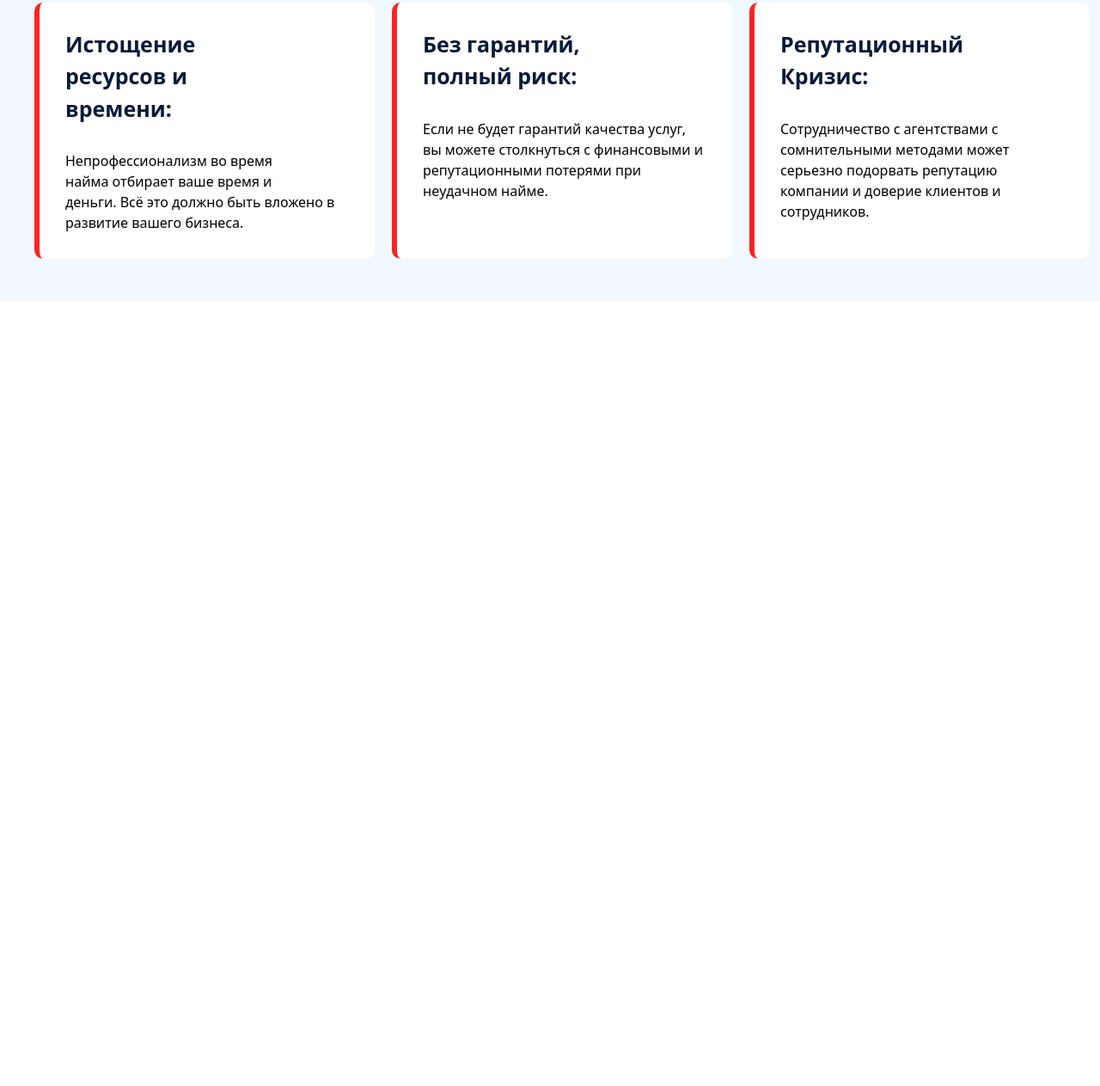
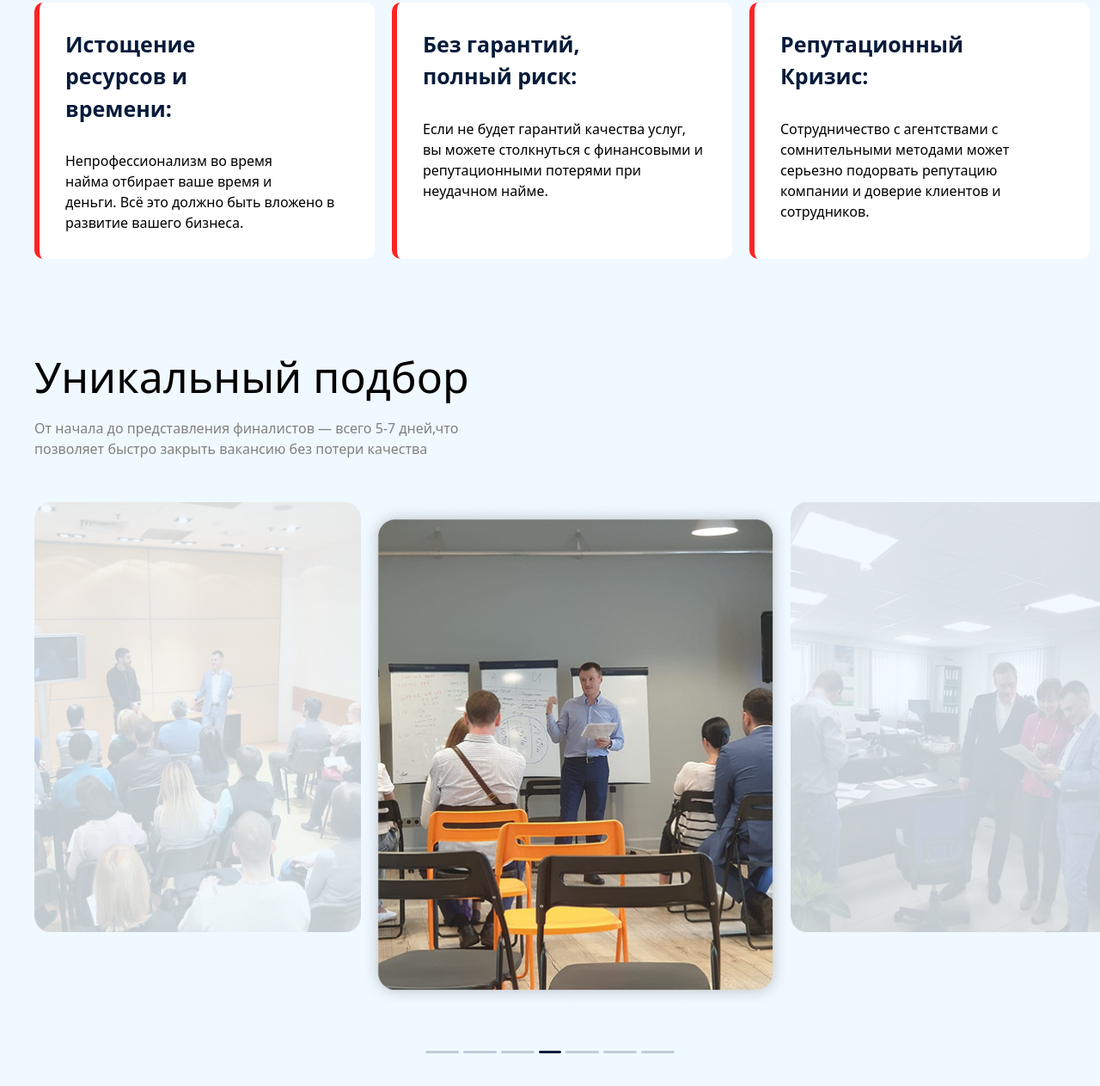
Before and after one commit to usmonnh-hub/sales-rekruting, a website: page index.html in a window 1280 px wide. Shown: the part 8382-9645 px from the top of the page at 86% size. Before the commit the page ends 8733 px from the top, so only its background shows below. Drawn offline with Linux system fonts and the light colour scheme.

Commit message:
section12

```diff
--- a/index.html
+++ b/index.html
@@ -502,5 +502,25 @@
         </div>
 </div>
 </div>
+<div class="max-w-300 m-auto flex flex-col lg:p-[50px_0px] p-[50px_20px] gap-[50px]">
+    <div class="flex flex-col gap-[10px]">
+            <h1 class="text-[50px] font-[500]">Уникальный подбор</h1>
+            <p class="text-[gray] lg:w-[500px] text-[16px] font-[400]">От начала до представления финалистов — всего 5-7 дней,что позволяет быстро закрыть вакансию без потери качества</p>
+        </div>
+        <div class="flex flex-col lg:flex-row lg:justify-between">
+            <img  class="lg:h-[500px] lg:w-[380px]" src="src/imges/c1.png" alt="">
+            <img class="lg:w-[500px]  lg:w-[380px]" src="src/imges/c2.png" alt="">
+            <img  class="lg:h-[500px] lg:w-[380px]" src="src/imges/c3.png" alt="">
+        </div>
+        <div class="flex justify-center gap-[5px]">
+            <img src="src/imges/l.svg" alt="">
+            <img src="src/imges/l.svg" alt="">
+            <img src="src/imges/l.svg" alt="">
+            <img src="src/imges/Rectangle 48.png" alt="">
+            <img src="src/imges/l.svg" alt="">
+            <img src="src/imges/l.svg" alt="">
+            <img src="src/imges/l.svg" alt="">
+          </div>
+</div>
   </body>
 </html>
```
Also changed, not shown: src/imges/Rectangle 48.png (added), src/imges/c1.png (added), src/imges/c2.png (added), src/imges/c3.png (added), src/imges/l.svg (added), src/output.css.
